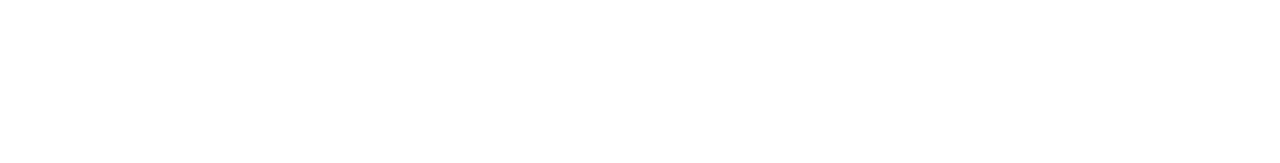
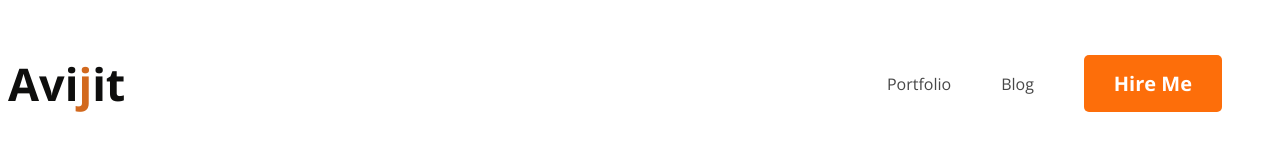
Before and after one commit to 519450255/developer-portfolio1, a plain HTML site: page index.html in a window 1280 px wide. Drawn offline with nearby package versions, Linux system fonts and the light colour scheme.

Commit message:
added nav

```diff
--- a/index.html
+++ b/index.html
@@ -4,10 +4,23 @@
     <meta charset="UTF-8">
     <meta name="viewport" content="width=device-width, initial-scale=1.0">
     <title>developer-portfolio1</title>
+    <link rel="preconnect" href="https://fonts.googleapis.com">
+    <link rel="preconnect" href="https://fonts.gstatic.com" crossorigin>
+    <link href="https://fonts.googleapis.com/css2?family=Open+Sans:ital,wght@0,400;0,700;1,800&display=swap" rel="stylesheet">
+
+
+    <link rel="stylesheet" href="styles/portfolio.css">
 </head>
 <body>
     <header>
-
+        <nav>
+                <h3 class="nav_tittle">Avi<span class="text_primary">j</span>it</h3>
+                <ul>
+                    <li><a href="">Portfolio</a></li>
+                    <li><a href="">Blog</a></li>
+                    <li><button class="btn_primary">Hire Me</button></li>
+                </ul>
+        </nav>
     </header>
 
     <main>
--- /dev/null
+++ b/styles/portfolio.css
@@ -0,0 +1,43 @@
+/* common css sytles */
+*{
+    font-family: 'Open Sans', sans-serif;
+}
+.text_primary{
+    color: chocolate;
+}
+.btn_primary{
+    border-radius: 5px;
+    background: #FD6e0A;
+    border: 0;
+    font-size: 20px;
+    font-weight: 700;
+    color: #ffffff;
+    padding: 15px 30px;
+}
+/* common css sytles */
+nav{
+    display: flex;
+    justify-content: space-between;
+    align-items: center;
+}
+
+.nav_tittle{
+    font-size: 45px;
+    font-weight: 800;
+    color: #0e0e0d;
+}
+
+nav > ul{
+    display: flex;
+    align-items: center;
+}
+
+nav li{
+    list-style: none;
+    margin-right: 50px;
+
+}
+nav a{
+    text-decoration: none;
+    color: #474747;
+}
```
